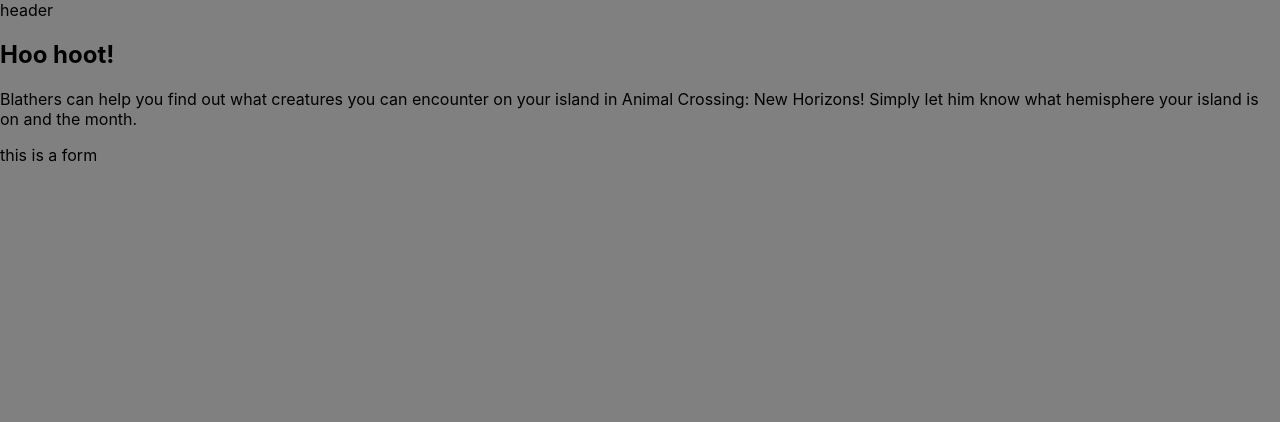
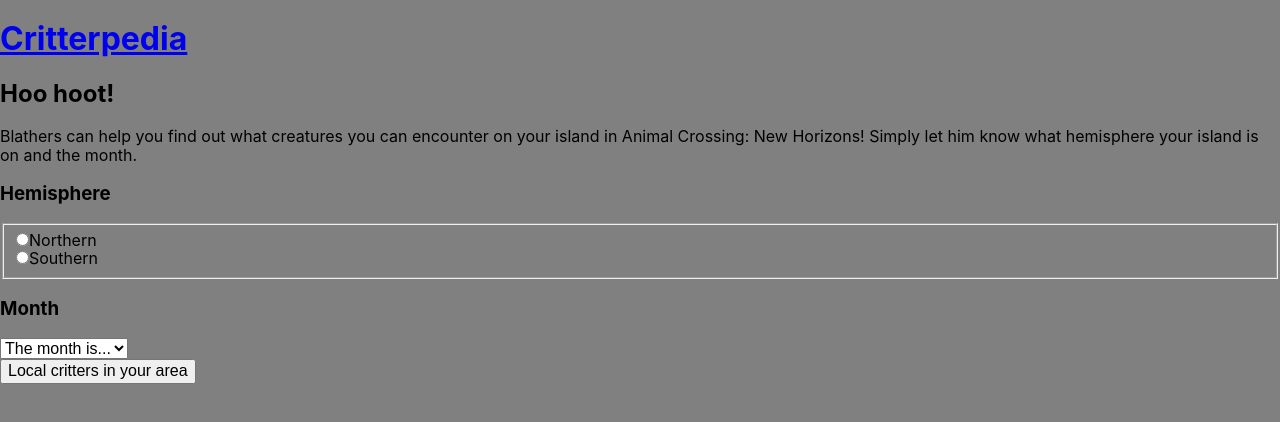
Before and after one commit to code-mich/critterpedia-react, a React (Create React App) app: page / in a window 1280 px wide. Shown: the top 422 px of the page. Built offline with nearby package versions, Linux system fonts and the light colour scheme.

Commit message:
Add base html

```diff
--- a/src/App.css
+++ /dev/null
@@ -1,3 +0,0 @@
-body {
-  background-color: gray;
-}/*# sourceMappingURL=App.css.map */
--- a/src/App.scss
+++ b/src/App.scss
@@ -1,3 +1,4 @@
+@use "styles/setup";
 @use "styles/baseStyles";
 @use "styles/header";
 @use "styles/landing";
--- a/src/components/Form.js
+++ b/src/components/Form.js
@@ -1,8 +1,15 @@
+import Hemisphere from "./Hemisphere";
+import Month from "./Month";
+
 function Form() {
 	return (
-		// form asking for month and hemisphere
 		<section>
-			<p>this is a form</p>
+			<form>
+				<Hemisphere />
+				<Month />
+				{/* submit button */}
+				<button type="submit">Local critters in your area</button>
+			</form>
 		</section>
 	);
 }
--- a/src/components/Header.js
+++ b/src/components/Header.js
@@ -1,5 +1,15 @@
+import { Link } from "react-router-dom";
+
 function Header() {
-	return <header>header</header>;
+	return (
+		<header>
+			<nav>
+				<Link to="/">
+					<h1>Critterpedia</h1>
+				</Link>
+			</nav>
+		</header>
+	);
 }
 
 export default Header;
--- /dev/null
+++ b/src/components/Hemisphere.js
@@ -0,0 +1,26 @@
+function Hemisphere() {
+	return (
+		<div>
+			<h3>Hemisphere</h3>
+			<fieldset>
+				<div className="hemisphereContainer">
+					<legend className="sr-only">Select your island's hemisphere</legend>
+					<div className="northernContainer">
+						<input type="radio" name="hemisphere" id="north" value="north" />
+						<label for="north" name="hemisphere">
+							Northern
+						</label>
+					</div>
+					<div className="southernContainer">
+						<input type="radio" name="hemisphere" id="south" value="south" />
+						<label for="south" name="hemisphere">
+							Southern
+						</label>
+					</div>
+				</div>
+			</fieldset>
+		</div>
+	);
+}
+
+export default Hemisphere;
--- /dev/null
+++ b/src/components/Month.js
@@ -0,0 +1,29 @@
+function Month() {
+	return (
+		<div>
+			<h3>Month</h3>
+			<label for="month" className="sr-only">
+				Choose the month
+			</label>
+			<select name="month" id="month" required>
+				<option value="" selected disabled>
+					The month is...
+				</option>
+				<option value="1">January</option>
+				<option value="2">February</option>
+				<option value="3">March</option>
+				<option value="4">April</option>
+				<option value="5">May</option>
+				<option value="6">June</option>
+				<option value="7">July</option>
+				<option value="8">August</option>
+				<option value="9">September</option>
+				<option value="10">October</option>
+				<option value="11">November</option>
+				<option value="12">December</option>
+			</select>
+		</div>
+	);
+}
+
+export default Month;
--- /dev/null
+++ b/src/styles/_setup.scss
@@ -0,0 +1,223 @@
+html {
+	line-height: 1.15;
+	-ms-text-size-adjust: 100%;
+	-webkit-text-size-adjust: 100%;
+}
+body {
+	margin: 0;
+}
+article,
+aside,
+footer,
+header,
+nav,
+section {
+	display: block;
+}
+h1 {
+	font-size: 2em;
+	margin: 0.67em 0;
+}
+figcaption,
+figure,
+main {
+	display: block;
+}
+figure {
+	margin: 1em 40px;
+}
+hr {
+	box-sizing: content-box;
+	height: 0;
+	overflow: visible;
+}
+pre {
+	font-family: monospace, monospace;
+	font-size: 1em;
+}
+a {
+	background-color: transparent;
+	-webkit-text-decoration-skip: objects;
+}
+abbr[title] {
+	border-bottom: none;
+	text-decoration: underline;
+	text-decoration: underline dotted;
+}
+b,
+strong {
+	font-weight: inherit;
+}
+b,
+strong {
+	font-weight: bolder;
+}
+code,
+kbd,
+samp {
+	font-family: monospace, monospace;
+	font-size: 1em;
+}
+dfn {
+	font-style: italic;
+}
+mark {
+	background-color: #ff0;
+	color: #000;
+}
+small {
+	font-size: 80%;
+}
+sub,
+sup {
+	font-size: 75%;
+	line-height: 0;
+	position: relative;
+	vertical-align: baseline;
+}
+sub {
+	bottom: -0.25em;
+}
+sup {
+	top: -0.5em;
+}
+audio,
+video {
+	display: inline-block;
+}
+audio:not([controls]) {
+	display: none;
+	height: 0;
+}
+img {
+	border-style: none;
+}
+svg:not(:root) {
+	overflow: hidden;
+}
+button,
+input,
+optgroup,
+select,
+textarea {
+	font-family: sans-serif;
+	font-size: 100%;
+	line-height: 1.15;
+	margin: 0;
+}
+button,
+input {
+	overflow: visible;
+}
+button,
+select {
+	text-transform: none;
+}
+button,
+html [type="button"],
+[type="reset"],
+[type="submit"] {
+	-webkit-appearance: button;
+}
+button::-moz-focus-inner,
+[type="button"]::-moz-focus-inner,
+[type="reset"]::-moz-focus-inner,
+[type="submit"]::-moz-focus-inner {
+	border-style: none;
+	padding: 0;
+}
+button:-moz-focusring,
+[type="button"]:-moz-focusring,
+[type="reset"]:-moz-focusring,
+[type="submit"]:-moz-focusring {
+	outline: 1px dotted ButtonText;
+}
+fieldset {
+	padding: 0.35em 0.75em 0.625em;
+}
+legend {
+	box-sizing: border-box;
+	color: inherit;
+	display: table;
+	max-width: 100%;
+	padding: 0;
+	white-space: normal;
+}
+progress {
+	display: inline-block;
+	vertical-align: baseline;
+}
+textarea {
+	overflow: auto;
+}
+[type="checkbox"],
+[type="radio"] {
+	box-sizing: border-box;
+	padding: 0;
+}
+[type="number"]::-webkit-inner-spin-button,
+[type="number"]::-webkit-outer-spin-button {
+	height: auto;
+}
+[type="search"] {
+	-webkit-appearance: textfield;
+	outline-offset: -2px;
+}
+[type="search"]::-webkit-search-cancel-button,
+[type="search"]::-webkit-search-decoration {
+	-webkit-appearance: none;
+}
+::-webkit-file-upload-button {
+	-webkit-appearance: button;
+	font: inherit;
+}
+details,
+menu {
+	display: block;
+}
+summary {
+	display: list-item;
+}
+canvas {
+	display: inline-block;
+}
+template {
+	display: none;
+}
+[hidden] {
+	display: none;
+}
+
+.clearfix:after {
+	visibility: hidden;
+	display: block;
+	font-size: 0;
+	content: "";
+	clear: both;
+	height: 0;
+}
+
+html {
+	-moz-box-sizing: border-box;
+	-webkit-box-sizing: border-box;
+	box-sizing: border-box;
+}
+
+*,
+*:before,
+*:after {
+	box-sizing: inherit;
+}
+
+.sr-only {
+	position: absolute;
+	width: 1px;
+	height: 1px;
+	margin: -1px;
+	border: 0;
+	padding: 0;
+	white-space: nowrap;
+	clip-path: inset(100%);
+	clip: rect(0 0 0 0);
+	overflow: hidden;
+}
```
Also changed, not shown: 2 other files (tests, documents, lock files or other folders).
